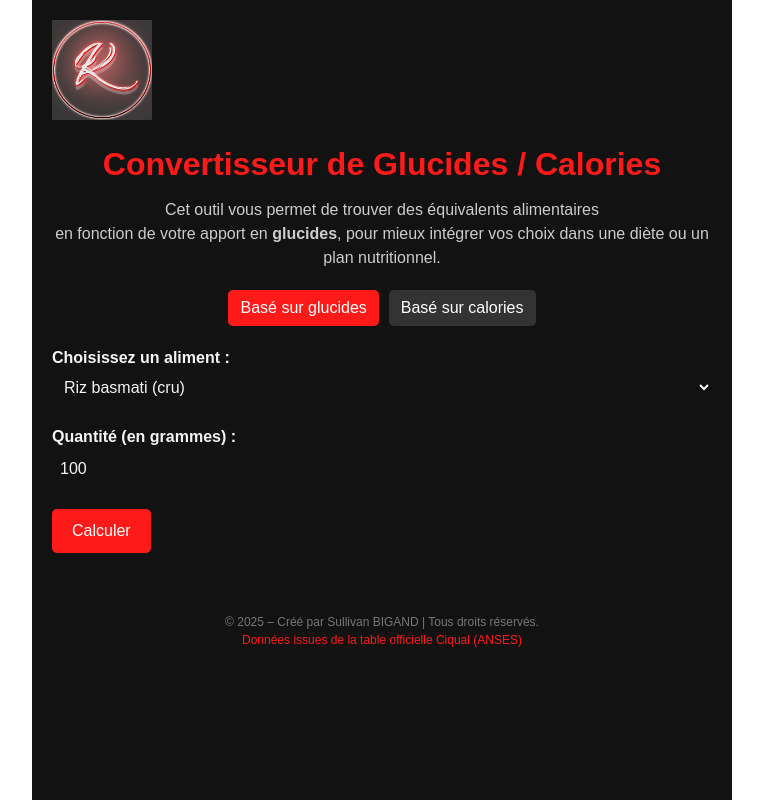
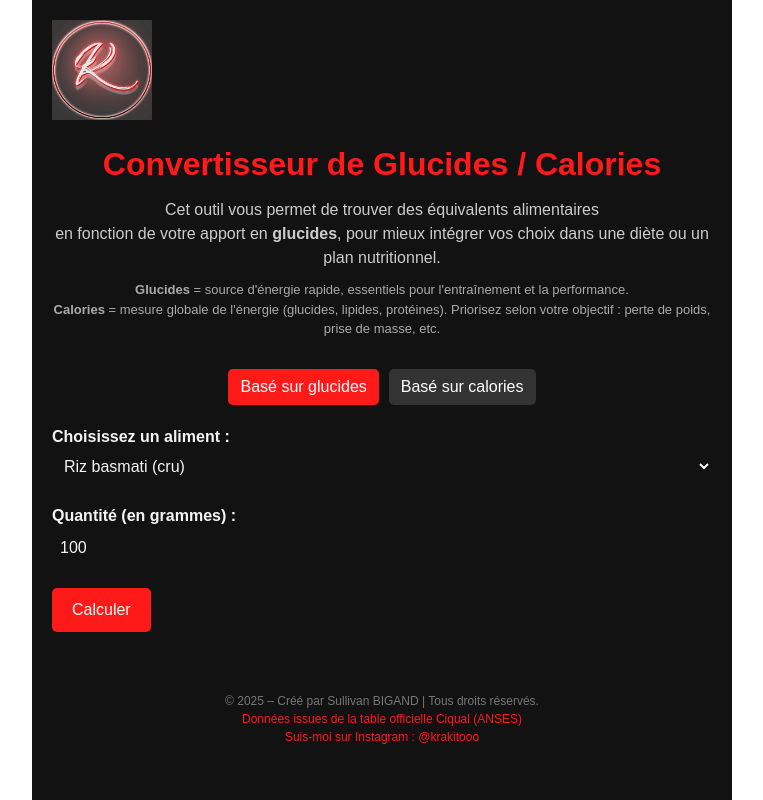
Before and after one commit to Krakitoo/convertisseur-glucides, a Next.js app: page / in a window 1280 px wide. Shown: the whole page, without its empty margins (258-1021 px from the left). Built offline with nearby package versions, Linux system fonts and the light colour scheme.

Commit message:
feat: ajout explication glucides vs calories + lien Instagram

```diff
--- a/src/app/page.tsx
+++ b/src/app/page.tsx
@@ -75,10 +75,15 @@ export default function Home() {
         Convertisseur de Glucides / Calories
       </h1>
 
-      <p style={{ textAlign: "center", marginBottom: 20, color: "#ccc" }}>
+      <p style={{ textAlign: "center", marginBottom: 10, color: "#ccc" }}>
         Cet outil vous permet de trouver des équivalents alimentaires<br />
         en fonction de votre apport en <strong>{mode === "glucides" ? "glucides" : "calories"}</strong>,
         pour mieux intégrer vos choix dans une diète ou un plan nutritionnel.
+      </p>
+
+      <p style={{ textAlign: "center", marginBottom: 30, fontSize: 13, color: "#aaa" }}>
+        <strong>Glucides</strong> = source d'énergie rapide, essentiels pour l'entraînement et la performance.<br />
+        <strong>Calories</strong> = mesure globale de l'énergie (glucides, lipides, protéines). Priorisez selon votre objectif : perte de poids, prise de masse, etc.
       </p>
 
       <div style={{ textAlign: "center", marginBottom: 20 }}>
@@ -157,6 +162,9 @@ export default function Home() {
         <p><a href="https://ciqual.anses.fr/" target="_blank" rel="noopener noreferrer" style={{ color: "#ff1a1a" }}>
           Données issues de la table officielle Ciqual (ANSES)
         </a></p>
+        <p><a href="https://www.instagram.com/krakitooo/" target="_blank" rel="noopener noreferrer" style={{ color: "#ff1a1a" }}>
+          Suis-moi sur Instagram : @krakitooo
+        </a></p>
       </footer>
     </main>
   );
```
